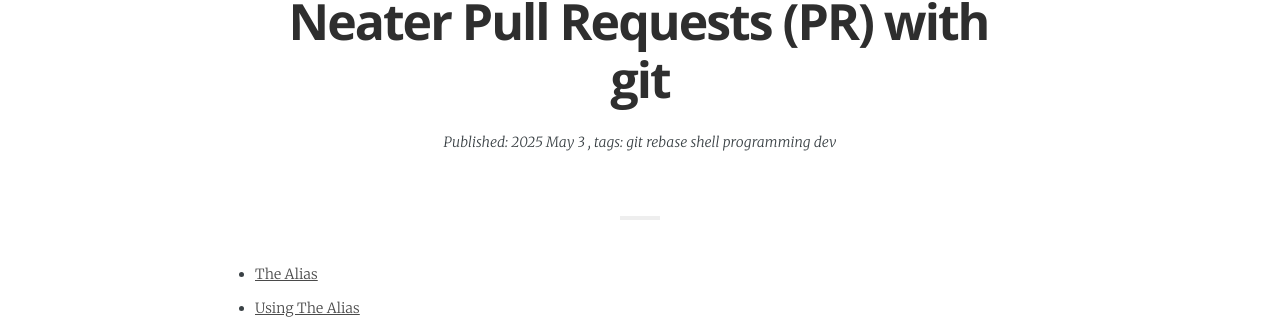
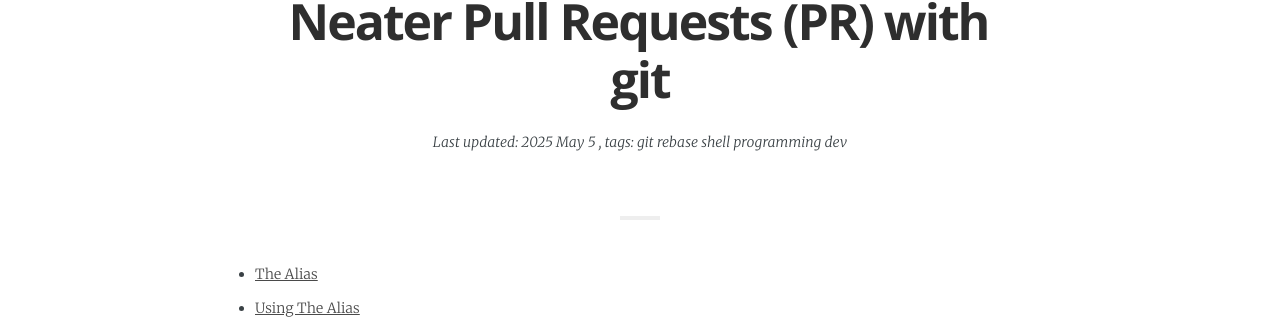
Before and after one commit to kunaltyagi/kunaltyagi.github.io, a Jekyll site: the page built from _posts/2025-05-03-split-commit.md, in a window 1280 px wide and 900 px high. Shown: the part 345-670 px from the top of the window. Built offline with Jekyll 4.4.1, drawn with Linux system fonts in a browser that asks for light colours; some web fonts are replaced; part of the change alters nothing that is shown.

Commit message:
Add last update date to post

```diff
--- a/_posts/2025-05-03-split-commit.md
+++ b/_posts/2025-05-03-split-commit.md
@@ -6,6 +6,7 @@ category: programming
 author: kunaltyagi
 tags: git rebase shell programming dev
 comments: true
+last_modified_at: 2025-05-05
 ---
 
 Turning my commit history from spaghetti to symphony.
```
